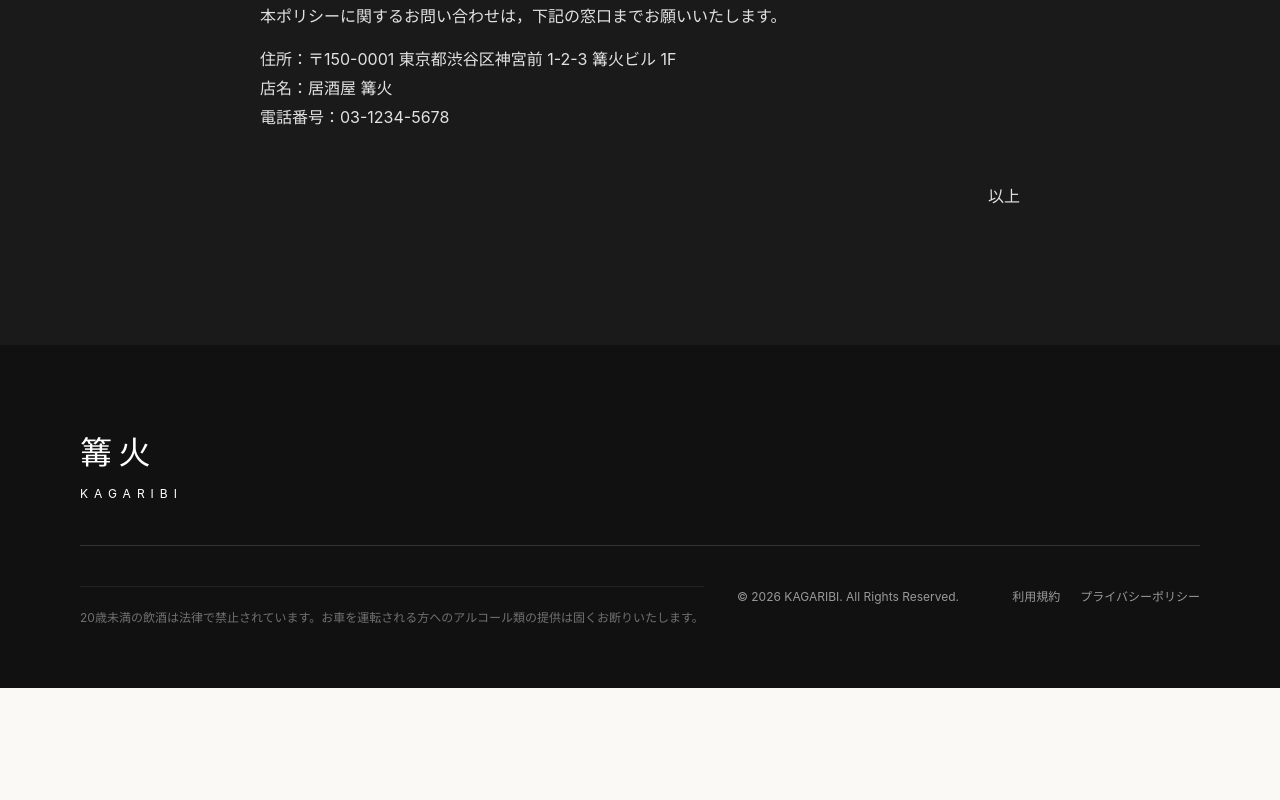
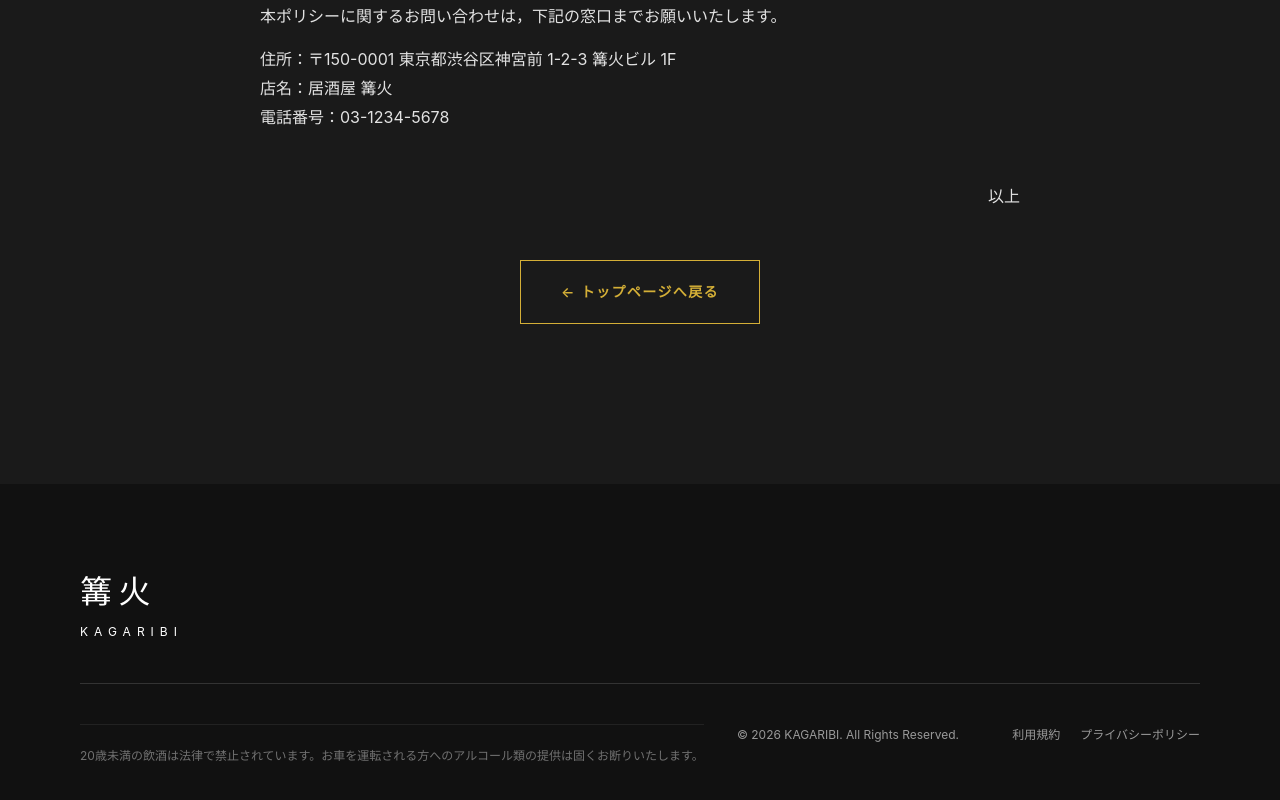
Before and after one commit to pinaame0824/izakaya, a React (Vite) app in the folder client/: page /privacy in a window 1280 px wide. Shown: the part 1859-2659 px from the top of the page. Before the commit the page ends 2547 px from the top, so only its background shows below. Built offline with nearby package versions, Linux system fonts and the light colour scheme.

Commit message:
feat: 利用規約・プライバシーポリシーページにトップへ戻るボタンを追加

```diff
--- a/client/src/components/PrivacyPolicy.tsx
+++ b/client/src/components/PrivacyPolicy.tsx
@@ -1,4 +1,6 @@
 
+
+import { Link } from 'react-router-dom';
 
 const PrivacyPolicy = () => {
   return (
@@ -56,6 +58,9 @@
         電話番号：03-1234-5678</p>
 
         <p style={{ marginTop: '50px', textAlign: 'right' }}>以上</p>
+        <div style={{ marginTop: '50px', paddingBottom: '40px', textAlign: 'center' }}>
+          <Link to="/" className="btn btn-outline">← トップページへ戻る</Link>
+        </div>
       </div>
     </div>
   );
--- a/client/src/components/TermsOfService.tsx
+++ b/client/src/components/TermsOfService.tsx
@@ -1,4 +1,6 @@
 
+
+import { Link } from 'react-router-dom';
 
 const TermsOfService = () => {
   return (
@@ -59,6 +61,9 @@
         <p>本規約の解釈にあたっては，日本法を準拠法とします。本サービスに関して紛争が生じた場合には，当店の本店所在地を管轄する裁判所を専属的合意管轄とします。</p>
 
         <p style={{ marginTop: '50px', textAlign: 'right' }}>以上</p>
+        <div style={{ marginTop: '50px', paddingBottom: '40px', textAlign: 'center' }}>
+          <Link to="/" className="btn btn-outline">← トップページへ戻る</Link>
+        </div>
       </div>
     </div>
   );
```
